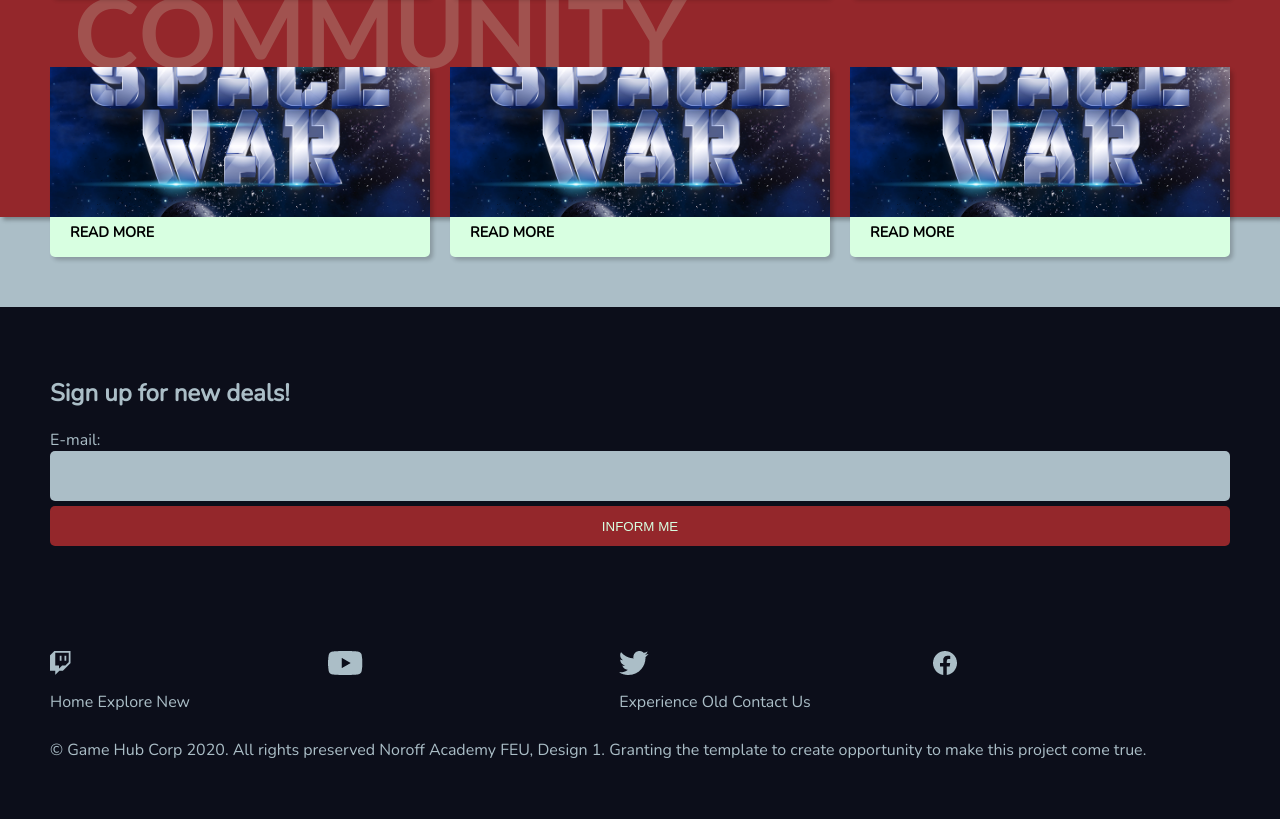
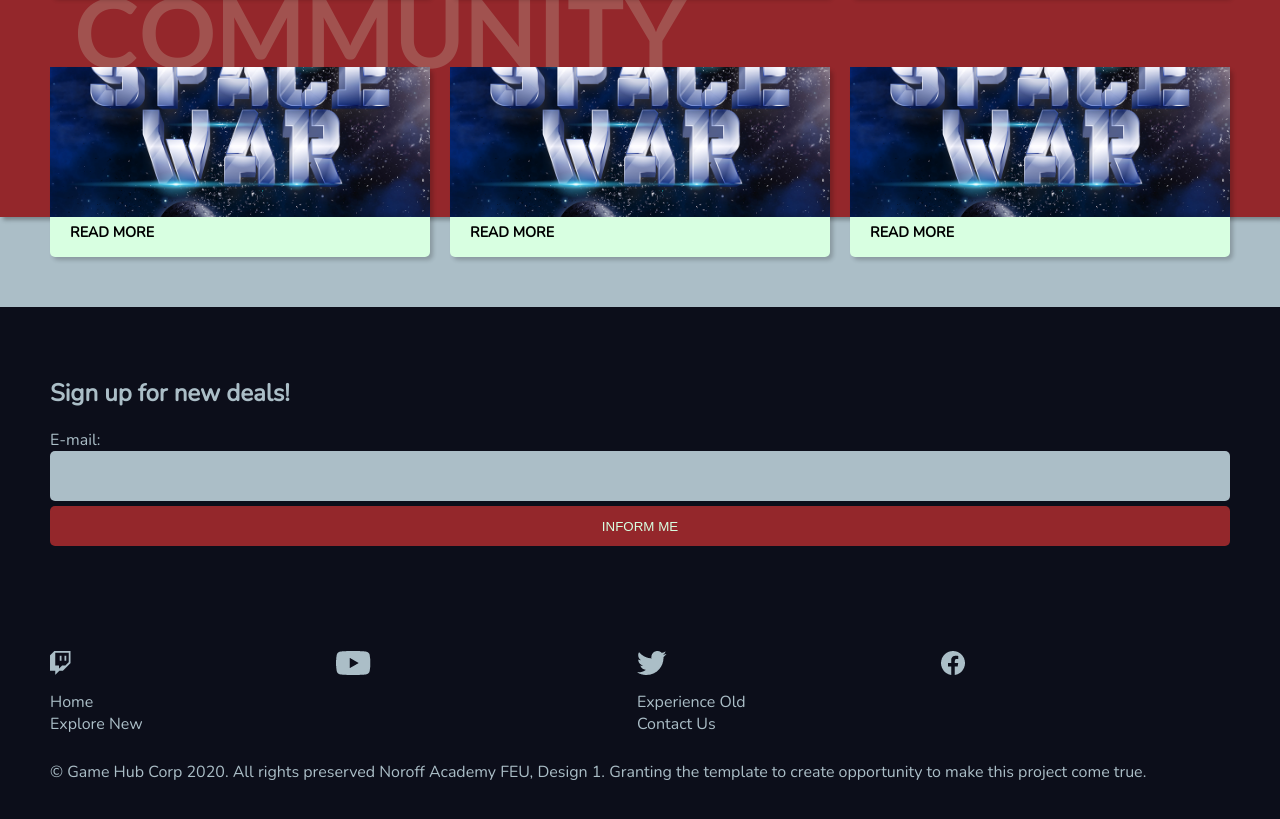
Before and after one commit to Lysaker-git/Gamehub-basics, a plain HTML site: page index.html in a window 1280 px wide. Shown: the part 2645-3464 px from the top of the page. Drawn offline with nearby package versions, Linux system fonts and the light colour scheme.

Commit message:
Update main.css

```diff
--- a/css/main.css
+++ b/css/main.css
@@ -358,6 +358,9 @@ footer {
 .link2 {
   grid-area: link2;
 }
+.link1 a, .link2 a {
+  display: block;
+}
 .copy_Right {
   grid-area: copy_R;
   color: var(--light-color);
```
